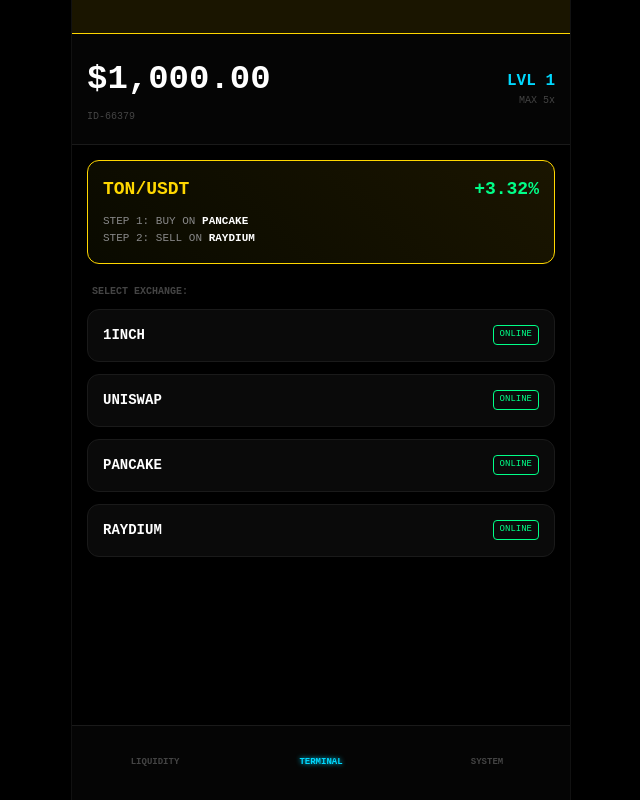
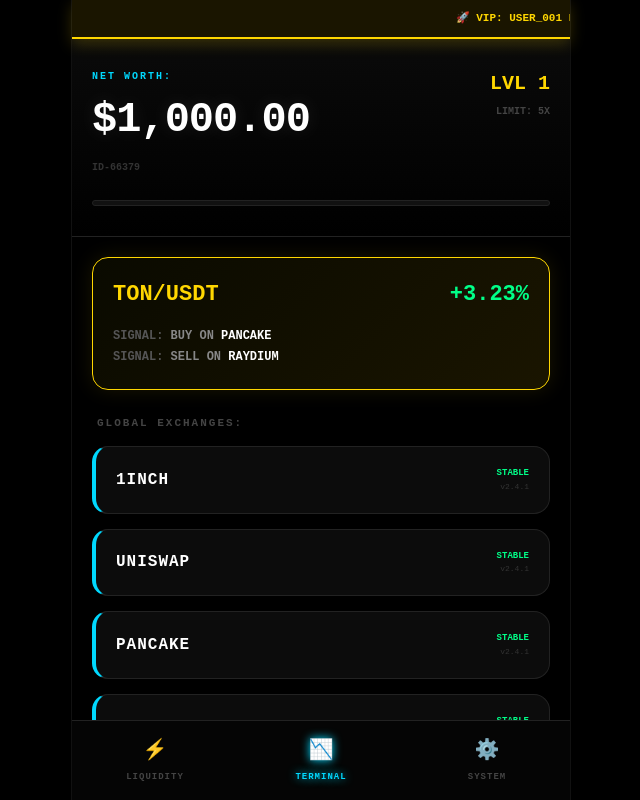
Before and after one commit to katyakuznezc-cmd/treidgame, a React (Vite) app: page / in a window 1280 px wide. Shown: the whole page, without its empty margins (319-959 px from the left). Built offline with nearby package versions, Linux system fonts and the light colour scheme.

Commit message:
Update App.jsx

```diff
--- a/src/App.jsx
+++ b/src/App.jsx
@@ -13,7 +13,7 @@ const DEX = [
 ];
 
 const VIP_ALERTS = [
-  "VIP: User_99 +$4,200 (BTC/SOL)", "VIP: Новая связка обнаружена!", "VIP: Вывод $1,500 пользователем ID-442", "VIP: Уровень 3 открывает плечо 100х"
+  "🚀 VIP: USER_001 ВЫВЕЛ $12,400", "🔥 СИГНАЛ BTC/USDT: +3.42%", "💎 PREMIUM: ДОСТУПЕН ВЫВОД НА КАРТЫ", "⚡️ СКОРОСТЬ СЕТИ: 0.001ms"
 ];
 
 export default function App() {
@@ -37,12 +37,12 @@ export default function App() {
   const [soundEnabled, setSoundEnabled] = useState(true);
 
   const maxLev = level === 1 ? 5 : level === 2 ? 20 : level === 3 ? 50 : 100;
+  const neededTrades = 10 + (level - 1) * 5;
 
-  // Бегущие цифры баланса
   useEffect(() => {
-    if (Math.abs(displayBalance - balance) > 0.05) {
+    if (Math.abs(displayBalance - balance) > 0.01) {
       const diff = balance - displayBalance;
-      const timer = setTimeout(() => setDisplayBalance(displayBalance + diff / 10), 25);
+      const timer = setTimeout(() => setDisplayBalance(displayBalance + diff / 8), 20);
       return () => clearTimeout(timer);
     } else { setDisplayBalance(balance); }
   }, [balance, displayBalance]);
@@ -53,7 +53,6 @@ export default function App() {
     localStorage.setItem('trades', tradesInLevel.toString());
   }, [balance, level, tradesInLevel]);
 
-  // Генерация сигналов
   useEffect(() => {
     let timer;
     if (tab === 'trade' && !signal && !activePos) {
@@ -64,7 +63,7 @@ export default function App() {
         const bDex = DEX[Math.floor(Math.random()*DEX.length)].name;
         let sDex = DEX[Math.floor(Math.random()*DEX.length)].name;
         while(sDex === bDex) sDex = DEX[Math.floor(Math.random()*DEX.length)].name;
-        setSignal({ coin: coin.id, buyDex: bDex, sellDex: sDex, perc: (Math.random() * 1 + 2.5).toFixed(2) });
+        setSignal({ coin: coin.id, buyDex: bDex, sellDex: sDex, perc: (Math.random() * 1.5 + 2).toFixed(2) });
         setIsAnalyzing(false);
       }, 4000);
     }
@@ -88,13 +87,12 @@ export default function App() {
         setNetTimer(p => {
           if (p <= 1) {
             clearInterval(itv);
-            const loss = activePos.amount * 0.9;
+            const loss = activePos.amount * 0.95;
             setBalance(b => b + (activePos.amount - loss));
-            setResult({ win: false, val: loss.toFixed(2), msg: "ANTI-FARM LIQUIDATION" });
+            setResult({ win: false, val: loss.toFixed(2), msg: "BLOCKCHAIN LOCK: SAME DEX" });
             setIsBurning(true);
             setTimeout(() => setIsBurning(false), 1500);
-            setActivePos(null);
-            setSignal(null);
+            setActivePos(null); setSignal(null);
             return null;
           }
           return p - 1;
@@ -109,21 +107,23 @@ export default function App() {
         if (p <= 1) {
           clearInterval(itv);
           const isCorrect = signal && activePos.id === signal.coin && activePos.buyDex === signal.buyDex && selectedDex === signal.sellDex;
-          const win = isCorrect ? (Math.random() > 0.05) : (Math.random() > 0.6);
+          const win = isCorrect ? (Math.random() > 0.05) : (Math.random() > 0.65);
           let pnl;
           if (win) {
             const pRange = isCorrect ? (parseFloat(signal.perc) / 100) : 0.01;
             pnl = activePos.amount * activePos.leverage * pRange;
           } else {
-            pnl = -(activePos.amount * activePos.leverage * 0.012);
+            pnl = -(activePos.amount * activePos.leverage * 0.015);
             setIsBurning(true);
             setTimeout(() => setIsBurning(false), 1200);
           }
           setBalance(b => Math.max(0, b + activePos.amount + pnl));
           setResult({ win, val: Math.abs(pnl).toFixed(2) });
-          setActivePos(null);
-          setSignal(null);
-          setTradesInLevel(t => t + 1);
+          setActivePos(null); setSignal(null);
+          setTradesInLevel(t => {
+            if (t + 1 >= neededTrades) { setLevel(l => l + 1); return 0; }
+            return t + 1;
+          });
           return null;
         }
         return p - 1;
@@ -152,33 +152,35 @@ export default function App() {
       <style>{`
         :root { --n: #00d9ff; --w: #00ff88; --l: #ff3366; --vip: #ffd700; }
         * { box-sizing: border-box; margin: 0; padding: 0; font-family: 'Courier New', monospace; user-select: none; }
-        .app { width: 100%; max-width: 500px; height: 100%; display: flex; flex-direction: column; position: relative; border-left: 1px solid #111; border-right: 1px solid #111; }
-        .burn-active { animation: shake 0.2s infinite; }
+        .app { width: 100%; max-width: 500px; height: 100%; display: flex; flex-direction: column; position: relative; border-left: 1px solid #111; border-right: 1px solid #111; box-shadow: 0 0 50px rgba(0,0,0,1); }
+        .burn-active { animation: shake 0.15s infinite; }
         .burn-active::after { content: ''; position: absolute; inset: 0; background: rgba(255, 0, 0, 0.4); z-index: 20000; pointer-events: none; }
-        @keyframes shake { 0% { transform: translate(4px, 4px); } 50% { transform: translate(-4px, -4px); } 100% { transform: translate(0,0); } }
-        .ticker-box { background: #1a1500; color: var(--vip); font-size: 11px; padding: 8px; overflow: hidden; white-space: nowrap; border-bottom: 1px solid var(--vip); }
-        .ticker { display: inline-block; animation: ticker 25s linear infinite; font-weight: bold; }
+        @keyframes shake { 0% { transform: translate(5px, 5px); } 50% { transform: translate(-5px, -5px); } 100% { transform: translate(0,0); } }
+        .ticker-box { background: #1a1500; color: var(--vip); font-size: 11px; padding: 10px; overflow: hidden; white-space: nowrap; border-bottom: 2px solid var(--vip); box-shadow: 0 5px 15px rgba(255,215,0,0.2); z-index: 10; }
+        .ticker { display: inline-block; animation: ticker 20s linear infinite; font-weight: 900; text-transform: uppercase; }
         @keyframes ticker { 0% { transform: translateX(100%); } 100% { transform: translateX(-100%); } }
-        .card { background: #0a0a0a; border: 1px solid #1a1a1a; padding: 15px; border-radius: 12px; margin-bottom: 12px; position: relative; transition: 0.3s; }
-        .btn { width: 100%; padding: 15px; border-radius: 10px; border: none; font-weight: 900; cursor: pointer; text-transform: uppercase; letter-spacing: 1px; }
-        .btn:disabled { opacity: 0.1; filter: grayscale(1); }
-        .dollar { position: absolute; color: var(--w); font-weight: 900; pointer-events: none; animation: pop 0.8s ease-out forwards; z-index: 9999; font-size: 28px; text-shadow: 0 0 10px var(--w); }
-        @keyframes pop { 0% { opacity: 1; transform: translateY(0); } 100% { opacity: 0; transform: translateY(-150px); } }
-        .nav { position: absolute; bottom: 0; width: 100%; height: 75px; background: #050505; border-top: 1px solid #1a1a1a; display: flex; }
-        .tab { flex: 1; display: flex; flex-direction: column; align-items: center; justify-content: center; font-size: 10px; color: #444; }
-        .tab.active { color: var(--n); text-shadow: 0 0 5px var(--n); }
-        input { background: #000; border: 1px solid #333; color: var(--w); padding: 10px; border-radius: 8px; width: 100%; font-weight: bold; margin-top: 5px; outline: none; text-align: center; }
-        .lock-line { position: absolute; top: 0; left: 0; height: 3px; background: var(--l); transition: linear; box-shadow: 0 0 10px var(--l); }
+        .card { background: rgba(15, 15, 15, 0.8); border: 1px solid #222; padding: 20px; border-radius: 16px; margin-bottom: 15px; position: relative; overflow: hidden; backdrop-filter: blur(10px); }
+        .vip-card { border: 1px solid var(--vip); background: linear-gradient(135deg, #0a0a00 0%, #1a1500 100%); box-shadow: 0 0 20px rgba(255,215,0,0.1); }
+        .btn { width: 100%; padding: 18px; border-radius: 12px; border: none; font-weight: 900; cursor: pointer; text-transform: uppercase; letter-spacing: 2px; font-size: 14px; transition: 0.2s; }
+        .btn-buy { background: var(--w); color: #000; box-shadow: 0 4px 15px rgba(0,255,136,0.3); }
+        .btn-sell { background: var(--l); color: #fff; box-shadow: 0 4px 15px rgba(255,51,102,0.3); }
+        .dollar { position: absolute; color: var(--w); font-weight: 900; pointer-events: none; animation: pop 0.8s ease-out forwards; z-index: 9999; font-size: 32px; text-shadow: 0 0 15px var(--w); }
+        @keyframes pop { 0% { opacity: 1; transform: translateY(0) scale(1); } 100% { opacity: 0; transform: translateY(-160px) scale(1.6); } }
+        .nav { position: absolute; bottom: 0; width: 100%; height: 80px; background: #050505; border-top: 1px solid #222; display: flex; z-index: 100; }
+        .tab { flex: 1; display: flex; flex-direction: column; align-items: center; justify-content: center; font-size: 10px; color: #444; font-weight: 900; }
+        .tab.active { color: var(--n); text-shadow: 0 0 10px var(--n); }
+        input { background: #000; border: 1px solid #333; color: var(--w); padding: 14px; border-radius: 10px; width: 100%; font-weight: 900; margin-top: 8px; outline: none; text-align: center; font-size: 18px; border: 1px solid var(--n); }
+        .lock-progress { position: absolute; top: 0; left: 0; height: 4px; background: var(--l); transition: linear; box-shadow: 0 0 15px var(--l); }
       `}</style>
 
       {clicks.map(c => <div key={c.id} className="dollar" style={{left: c.x-10, top: c.y-20}}>$</div>)}
 
       {result && (
-        <div style={{position:'absolute', inset:0, background:'rgba(0,0,0,0.98)', zIndex:15000, display:'flex', alignItems:'center', justifyContent:'center', padding:25}}>
-          <div className="card" style={{borderColor: result.win ? 'var(--w)' : 'var(--l)', textAlign: 'center', width: '100%', padding: '50px 20px'}}>
-            <h2 style={{color: result.win ? 'var(--w)' : 'var(--l)', fontSize: 24}}>{result.msg || (result.win ? 'SUCCESSFUL DEAL' : 'LIQUIDATED')}</h2>
-            <h1 style={{fontSize: 48, margin: '20px 0'}}>{result.win ? '+' : '-'}${Number(result.val).toLocaleString()}</h1>
-            <button className="btn" style={{background: '#fff', color: '#000'}} onClick={() => setResult(null)}>BACK TO TERMINAL</button>
+        <div style={{position:'absolute', inset:0, background:'rgba(0,0,0,0.99)', zIndex:15000, display:'flex', alignItems:'center', justifyContent:'center', padding:30}}>
+          <div className="card" style={{borderColor: result.win ? 'var(--w)' : 'var(--l)', textAlign: 'center', width: '100%', padding: '60px 20px', boxShadow: `0 0 50px ${result.win ? 'rgba(0,255,136,0.2)' : 'rgba(255,51,102,0.2)'}`}}>
+            <h2 style={{color: result.win ? 'var(--w)' : 'var(--l)', fontSize: 28, letterSpacing: 4}}>{result.msg || (result.win ? 'DEAL SUCCESS' : 'LIQUIDATED')}</h2>
+            <h1 style={{fontSize: 56, margin: '30px 0', fontWeight: 900}}>{result.win ? '+' : '-'}${Number(result.val).toLocaleString()}</h1>
+            <button className="btn" style={{background: '#fff', color: '#000'}} onClick={() => setResult(null)}>CLOSE TERMINAL</button>
           </div>
         </div>
       )}
@@ -186,55 +188,64 @@ export default function App() {
       <div className="app">
         <div className="ticker-box"><div className="ticker">{VIP_ALERTS.join("  •  ")}</div></div>
 
-        <header style={{padding: '20px 15px', background: '#050505', borderBottom: '1px solid #1a1a1a'}}>
-          <div style={{display:'flex', justifyContent:'space-between', alignItems:'center'}}>
+        <header style={{padding: '30px 20px', background: 'linear-gradient(to bottom, #0a0a0a, #000)', borderBottom: '1px solid #222'}}>
+          <div style={{display:'flex', justifyContent:'space-between', alignItems:'flex-start'}}>
             <div>
-              <div style={{fontSize: 34, fontWeight: 900}}>${displayBalance.toLocaleString(undefined, {minimumFractionDigits: 2})}</div>
-              <div style={{fontSize: 10, color: '#444', marginTop: 4}}>{userId}</div>
+              <div style={{fontSize: 10, color: 'var(--n)', fontWeight: 900, marginBottom: 5, letterSpacing: 2}}>NET WORTH:</div>
+              <div style={{fontSize: 42, fontWeight: 900, letterSpacing: -1, textShadow: '0 0 20px rgba(255,255,255,0.1)'}}>
+                ${displayBalance.toLocaleString(undefined, {minimumFractionDigits: 2})}
+              </div>
+              <div style={{fontSize: 10, color: '#333', marginTop: 8, fontWeight: 900}}>{userId}</div>
             </div>
             <div style={{textAlign: 'right'}}>
-              <div style={{color: 'var(--n)', fontWeight: 'bold', fontSize: 16}}>LVL {level}</div>
-              <div style={{fontSize: 10, color: '#444'}}>MAX {maxLev}x</div>
+              <div style={{color: 'var(--vip)', fontWeight: 900, fontSize: 20}}>LVL {level}</div>
+              <div style={{fontSize: 10, color: '#444', fontWeight: 900, marginTop: 5}}>LIMIT: {maxLev}X</div>
             </div>
+          </div>
+          <div style={{width:'100%', height:6, background:'#111', marginTop:25, borderRadius:10, overflow:'hidden', border: '1px solid #222'}}>
+            <div style={{width:`${(tradesInLevel / neededTrades) * 100}%`, height:'100%', background:'linear-gradient(90deg, var(--n), #fff)', boxShadow:'0 0 15px var(--n)', transition: '0.8s cubic-bezier(0.17, 0.67, 0.83, 0.67)'}} />
           </div>
         </header>
 
-        <main style={{flex:1, overflowY:'auto', padding:15, paddingBottom:90}}>
+        <main style={{flex:1, overflowY:'auto', padding:20, paddingBottom:100}}>
           {tab === 'trade' && (
             <>
               {!selectedDex ? (
                 <div>
-                  <div className="card" style={{border: '1px solid var(--vip)', background: 'linear-gradient(45deg, #0a0a00, #1a1500)'}}>
-                    {isAnalyzing ? <div style={{textAlign:'center', color:'var(--vip)', fontSize: 11}}>SCANNING INTER-EXCHANGE LIQUIDITY...</div> :
+                  <div className="card vip-card">
+                    {isAnalyzing ? <div style={{textAlign:'center', color:'var(--vip)', fontSize: 12, fontWeight: 900, padding: 10, animation: 'pulse 1s infinite'}}>INITIALIZING ARBITRAGE SCANNER...</div> :
                     <div>
-                      <div style={{display:'flex', justifyContent:'space-between'}}><b style={{color:'var(--vip)', fontSize: 18}}>{signal.coin}/USDT</b><b style={{color:'var(--w)', fontSize: 18}}>+{signal.perc}%</b></div>
-                      <div style={{fontSize: 11, color: '#888', marginTop: 10, lineHeight: '1.6'}}>
-                        STEP 1: BUY ON <span style={{color: '#fff', fontWeight:'bold'}}>{signal.buyDex}</span><br/>
-                        STEP 2: SELL ON <span style={{color: '#fff', fontWeight:'bold'}}>{signal.sellDex}</span>
+                      <div style={{display:'flex', justifyContent:'space-between', alignItems: 'center'}}><b style={{color:'var(--vip)', fontSize: 22}}>{signal.coin}/USDT</b><b style={{color:'var(--w)', fontSize: 22}}>+{signal.perc}%</b></div>
+                      <div style={{fontSize: 12, color: '#888', marginTop: 15, lineHeight: '1.8', fontWeight: 700}}>
+                        <span style={{color: '#555'}}>SIGNAL:</span> BUY ON <span style={{color: '#fff'}}>{signal.buyDex}</span><br/>
+                        <span style={{color: '#555'}}>SIGNAL:</span> SELL ON <span style={{color: '#fff'}}>{signal.sellDex}</span>
                       </div>
                     </div>}
                   </div>
 
-                  <div style={{fontSize: 10, color: '#444', margin: '20px 5px 10px', fontWeight: 'bold'}}>SELECT EXCHANGE:</div>
+                  <div style={{fontSize: 11, color: '#444', margin: '25px 5px 15px', fontWeight: 900, letterSpacing: 2}}>GLOBAL EXCHANGES:</div>
                   {DEX.map(d => (
-                    <div key={d.name} className="card" onClick={() => setSelectedDex(d.name)} style={{display:'flex', justifyContent:'space-between', cursor:'pointer', alignItems: 'center'}}>
-                      <b style={{fontSize: 14}}>{d.name}</b><span style={{color:'var(--w)', fontSize:9, border: '1px solid var(--w)', padding: '2px 6px', borderRadius: 4}}>ONLINE</span>
+                    <div key={d.name} className="card" onClick={() => setSelectedDex(d.name)} style={{display:'flex', justifyContent:'space-between', cursor:'pointer', alignItems: 'center', borderLeft: '4px solid var(--n)'}}>
+                      <b style={{fontSize: 16, letterSpacing: 1}}>{d.name}</b>
+                      <div style={{textAlign: 'right'}}>
+                        <div style={{color:'var(--w)', fontSize:9, fontWeight: 900}}>STABLE</div>
+                        <div style={{fontSize: 8, color: '#333'}}>v2.4.1</div>
+                      </div>
                     </div>
                   ))}
                 </div>
               ) : (
                 <div>
-                  <button onClick={() => setSelectedDex(null)} style={{background:'none', border:'none', color:'var(--n)', marginBottom: 15, fontWeight:'bold', fontSize: 12}}>← BACK TO EXCHANGES</button>
+                  <button onClick={() => setSelectedDex(null)} style={{background:'none', border:'none', color:'var(--n)', marginBottom: 20, fontWeight: 900, fontSize: 14, letterSpacing: 1}}>← TERMINAL EXIT</button>
 
-                  {/* ПАНЕЛЬ ТЕРМИНАЛА (СУММА И ПЛЕЧО) */}
-                  <div className="card" style={{borderColor: '#222'}}>
-                    <div style={{display:'flex', gap:10}}>
-                      <div style={{flex:1}}><label style={{fontSize:9, color: '#666'}}>AMOUNT $</label><input type="number" value={amount} onChange={(e)=>setAmount(Number(e.target.value))}/></div>
-                      <div style={{flex:1}}><label style={{fontSize:9, color: '#666'}}>LEVERAGE (MAX {maxLev}x)</label><input type="number" value={leverage} onChange={(e)=>{let v=parseInt(e.target.value)||0; setLeverage(v>maxLev?maxLev:v)}}/></div>
+                  <div className="card" style={{borderColor: 'var(--n)', background: 'rgba(0,217,255,0.02)'}}>
+                    <div style={{display:'flex', gap:15}}>
+                      <div style={{flex:1}}><label style={{fontSize:10, color: '#555', fontWeight: 900}}>INVESTMENT ($)</label><input type="number" value={amount} onChange={(e)=>setAmount(Number(e.target.value))}/></div>
+                      <div style={{flex:1}}><label style={{fontSize:10, color: '#555', fontWeight: 900}}>LEVERAGE ({maxLev}X)</label><input type="number" value={leverage} onChange={(e)=>{let v=parseInt(e.target.value)||0; setLeverage(v>maxLev?maxLev:v)}}/></div>
                     </div>
-                    <div style={{marginTop: 15, padding: '12px', background: '#000', borderRadius: 8, display: 'flex', justifyContent: 'space-between', border: '1px solid #111'}}>
-                      <span style={{fontSize: 11, color: '#666'}}>EST. PROFIT:</span>
-                      <b style={{color: 'var(--w)'}}>+${(amount * leverage * (signal ? parseFloat(signal.perc)/100 : 0.01)).toFixed(2)}</b>
+                    <div style={{marginTop: 20, padding: '15px', background: '#000', borderRadius: 12, display: 'flex', justifyContent: 'space-between', border: '1px solid #222'}}>
+                      <span style={{fontSize: 12, color: '#444', fontWeight: 900}}>POTENTIAL PNL:</span>
+                      <b style={{color: 'var(--w)', fontSize: 14}}>+${(amount * leverage * (signal ? parseFloat(signal.perc)/100 : 0.015)).toLocaleString()}</b>
                     </div>
                   </div>
 
@@ -244,22 +255,23 @@ export default function App() {
                     const timePassed = isThisActive ? (Date.now() - activePos.startTime) / 1000 : 0;
 
                     return (
-                      <div key={c.id} className="card" style={{opacity: (c.lvl > level) ? 0.2 : 1}}>
-                        {isThisActive && isSameDex && timePassed < 90 && <div className="lock-line" style={{width: `${100 - (timePassed/90)*100}%`}} />}
+                      <div key={c.id} className="card" style={{opacity: (c.lvl > level) ? 0.2 : 1, borderLeft: isThisActive ? '4px solid var(--l)' : '1px solid #222'}}>
+                        {isThisActive && isSameDex && timePassed < 90 && <div className="lock-progress" style={{width: `${100 - (timePassed/90)*100}%`}} />}
 
                         <div style={{display:'flex', justifyContent:'space-between', alignItems:'center'}}>
-                          <div><b style={{fontSize: 16}}>{c.id}</b><div style={{fontSize:10, color:'var(--n)'}}>${c.base}</div></div>
+                          <div>
+                            <b style={{fontSize: 20}}>{c.id}</b>
+                            <div style={{fontSize:12, color:'var(--n)', fontWeight: 900, marginTop: 4}}>${c.base.toLocaleString()}</div>
+                          </div>
                           {isThisActive ? (
                             <div style={{textAlign: 'right'}}>
-                              {isSameDex && timePassed < 90 && <div style={{fontSize:8, color:'var(--l)', marginBottom:4, fontWeight:'bold'}}>SAME EXCHANGE LOCK ({Math.ceil(90-timePassed)}s)</div>}
-                              <button className="btn"
-                                      style={{background: isSameDex && timePassed < 90 ? '#200' : 'var(--l)', width: 140, color: '#fff'}}
-                                      onClick={handleSell}>
-                                {netTimer ? `SYNCING ${netTimer}s` : (isSameDex && timePassed < 90 ? 'FORCE SELL' : 'SELL')}
+                              {isSameDex && timePassed < 90 && <div style={{fontSize:9, color:'var(--l)', marginBottom:8, fontWeight:900, animation: 'pulse 0.5s infinite'}}>LOCKED: {Math.ceil(90-timePassed)}s</div>}
+                              <button className={`btn btn-sell`} style={{width: 150, padding: '12px'}} onClick={handleSell}>
+                                {netTimer ? `WAIT ${netTimer}s` : (isSameDex && timePassed < 90 ? 'FORCE EXIT' : 'CLOSE')}
                               </button>
                             </div>
                           ) : (
-                            <button className="btn" style={{background:'var(--w)', width:110, color: '#000'}} disabled={!!activePos || c.lvl > level} onClick={() => handleOpenPosition(c.id)}>BUY</button>
+                            <button className={`btn btn-buy`} style={{width: 120, padding: '12px'}} disabled={!!activePos || c.lvl > level} onClick={() => handleOpenPosition(c.id)}>BUY</button>
                           )}
                         </div>
                       </div>
@@ -272,25 +284,25 @@ export default function App() {
 
           {tab === 'mining' && (
             <div style={{height: '100%', display: 'flex', alignItems: 'center', justifyContent: 'center'}}>
-               <div onClick={() => setBalance(b => b + 0.1)} style={{width: 220, height: 220, border: '6px solid #111', borderTopColor: 'var(--n)', borderRadius: '50%', display: 'flex', alignItems: 'center', justifyContent: 'center', fontSize: 50, color: 'var(--n)', fontWeight: '900', cursor: 'pointer', boxShadow: '0 0 30px rgba(0,217,255,0.1)'}}>TAP</div>
+               <div onClick={() => setBalance(b => b + 0.15)} style={{width: 250, height: 250, border: '10px solid #0a0a0a', borderTopColor: 'var(--n)', borderRadius: '50%', display: 'flex', alignItems: 'center', justifyContent: 'center', fontSize: 60, color: 'var(--n)', fontWeight: '900', cursor: 'pointer', boxShadow: '0 0 50px rgba(0,217,255,0.15)', textShadow: '0 0 20px var(--n)'}}>TAP</div>
             </div>
           )}
 
           {tab === 'opts' && (
             <div style={{padding: 10}}>
-              <div className="card" style={{display:'flex', justifyContent:'space-between', alignItems: 'center'}}>
-                <span style={{fontSize: 12}}>AUDIO FEEDBACK</span>
-                <button onClick={() => setSoundEnabled(!soundEnabled)} style={{background: soundEnabled ? 'var(--w)' : '#222', border:'none', padding:'10px 20px', borderRadius:8, color: '#000', fontWeight: 'bold'}}>{soundEnabled ? 'ON' : 'OFF'}</button>
+              <div className="card" style={{display:'flex', justifyContent:'space-between', alignItems: 'center', borderLeft: '4px solid var(--w)'}}>
+                <span style={{fontSize: 14, fontWeight: 900}}>HAPTIC FEEDBACK</span>
+                <button onClick={() => setSoundEnabled(!soundEnabled)} style={{background: soundEnabled ? 'var(--w)' : '#222', border:'none', padding:'12px 25px', borderRadius:10, color: '#000', fontWeight: 900}}>{soundEnabled ? 'ACTIVE' : 'MUTED'}</button>
               </div>
-              <a href="https://t.me/kriptoalians" style={{textDecoration:'none'}}><div className="card" style={{textAlign:'center', color: 'var(--vip)', border: '1px solid var(--vip)', fontWeight: 'bold', marginTop: 10}}>SUPPORT: @KRIPTOALIANS</div></a>
+              <a href="https://t.me/kriptoalians" style={{textDecoration:'none'}}><div className="card vip-card" style={{textAlign:'center', color: 'var(--vip)', fontWeight: 900, marginTop: 15, fontSize: 14, letterSpacing: 2}}>CONTACT @KRIPTOALIANS</div></a>
             </div>
           )}
         </main>
 
         <nav className="nav">
-          <div onClick={() => setTab('mining')} className={`tab ${tab === 'mining' ? 'active' : ''}`}><b style={{fontSize: 9}}>LIQUIDITY</b></div>
-          <div onClick={() => setTab('trade')} className={`tab ${tab === 'trade' ? 'active' : ''}`}><b style={{fontSize: 9}}>TERMINAL</b></div>
-          <div onClick={() => setTab('opts')} className={`tab ${tab === 'opts' ? 'active' : ''}`}><b style={{fontSize: 9}}>SYSTEM</b></div>
+          <div onClick={() => setTab('mining')} className={`tab ${tab === 'mining' ? 'active' : ''}`}><div style={{fontSize: 20, marginBottom: 5}}>⚡️</div><b style={{fontSize: 9, letterSpacing: 1}}>LIQUIDITY</b></div>
+          <div onClick={() => setTab('trade')} className={`tab ${tab === 'trade' ? 'active' : ''}`}><div style={{fontSize: 20, marginBottom: 5}}>📉</div><b style={{fontSize: 9, letterSpacing: 1}}>TERMINAL</b></div>
+          <div onClick={() => setTab('opts')} className={`tab ${tab === 'opts' ? 'active' : ''}`}><div style={{fontSize: 20, marginBottom: 5}}>⚙️</div><b style={{fontSize: 9, letterSpacing: 1}}>SYSTEM</b></div>
         </nav>
       </div>
     </div>
```
